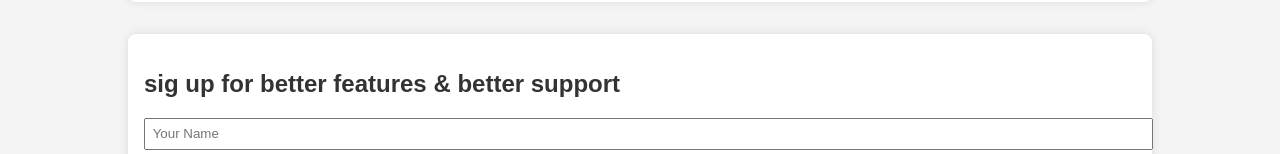
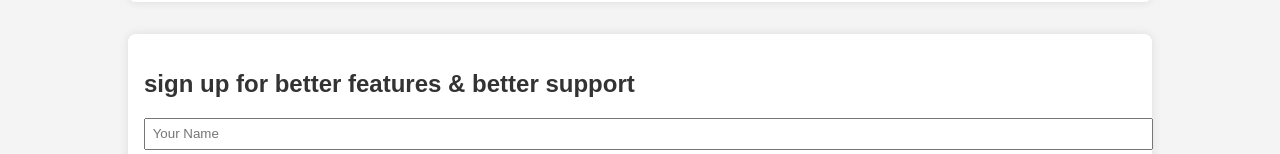
Before and after one commit to beta-kokos-labs/online-computer, a plain HTML site: page index.html in a window 1280 px wide. Shown: the part 926-1080 px from the top of the page. Drawn offline with Linux system fonts and the light colour scheme.

Commit message:
Update index.html

```diff
--- a/index.html
+++ b/index.html
@@ -114,7 +114,7 @@
 
     <!-- Access Form Section -->
     <section class="access-form">
-        <h2>sig  up for better features & better support</h2>
+        <h2>sign  up for better features & better support</h2>
         <form action="/request-access" method="POST">
             <input type="text" name="name" placeholder="Your Name" required>
             <input type="email" name="email" placeholder="Your Email" required>
```
